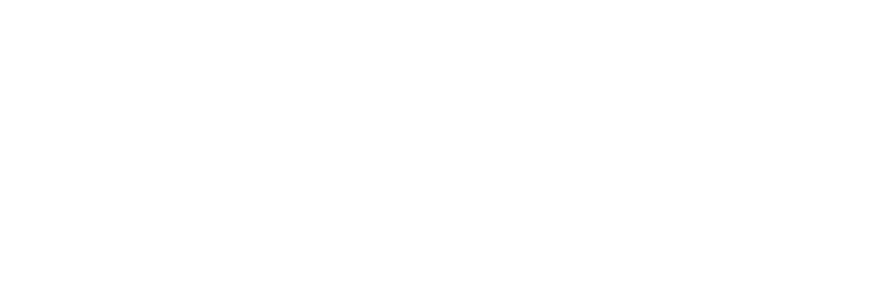
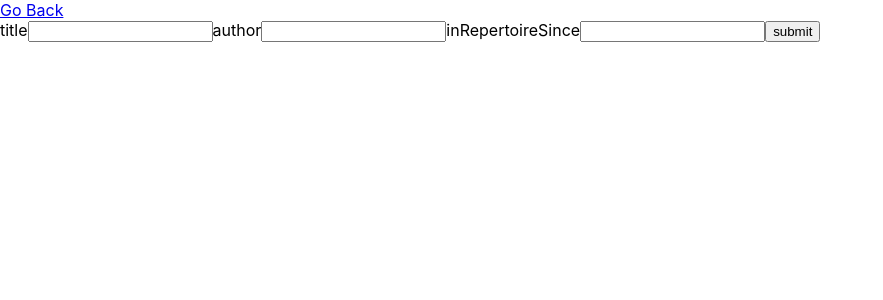
Before and after one commit to TJ-Abbing/CMT-PRG04-6, a React (Create React App) app in the folder frontend/: page /create in a window 1280 px wide. Before the commit this address had no page. Shown: the top 300 px of the page, without its empty margins (0-883 px from the left). Built offline with nearby package versions, Linux system fonts and the light colour scheme.

Commit message:
Added; create.

```diff
--- a/frontend/src/App.jsx
+++ b/frontend/src/App.jsx
@@ -1,11 +1,13 @@
 import { BrowserRouter, Routes, Route } from "react-router-dom";
 import { Notes } from "./components/Notes";
+import { CreateNote } from "./components/CreateNote";
 
 export function App() {
     return (
         <BrowserRouter>
             <Routes>
                 <Route path="/" element={ <Notes /> }></Route>
+                <Route path="/create" element={ <CreateNote /> }></Route>
             </Routes>
         </BrowserRouter>
     );
--- /dev/null
+++ b/frontend/src/components/CreateNote.jsx
@@ -0,0 +1,38 @@
+import { useState } from "react";
+import { Link } from "react-router-dom";
+
+export function CreateNote() {
+    const handleSubmit = (event, title, author, inRepertoireSince) => {
+        event.preventDefault();
+        const options = {
+            method: 'POST',
+            headers:  { 'Accept': 'application/json', 'Content-type': 'application/json'},
+            body: JSON.stringify({"title": title, "author": author, "body": inRepertoireSince})
+        }
+        const url = 'https://docent.cmi.hro.nl/bootb/demo/notes/'
+
+        fetch(url, options)
+            .then((response) => response.json())
+            .catch((err) => console.error(err));
+    }
+
+    const [title, setTitle] = useState();
+    const [author, setAuthor] = useState();
+    const [inRepertoireSince, setInRepertoireSince] = useState();
+    console.log(title, author, inRepertoireSince)
+
+    return (
+        <div className="create-song">
+            <Link to={`/`}>Go Back</Link>
+            <form onSubmit={(e) => {handleSubmit(e, title, author, inRepertoireSince)}}>
+                <label>title</label>
+                <input type="text" value={title} onChange={(e) => setTitle(e.target.value)}></input>
+                <label>author</label>
+                <input type="text" value={author} onChange={(e) => setAuthor(e.target.value)}></input>
+                <label>inRepertoireSince</label>
+                <input type="text" value={inRepertoireSince} onChange={(e) => setInRepertoireSince(e.target.value)}></input>
+                <input type="submit" value="submit" />
+            </form>
+        </div>
+    )
+}
```
